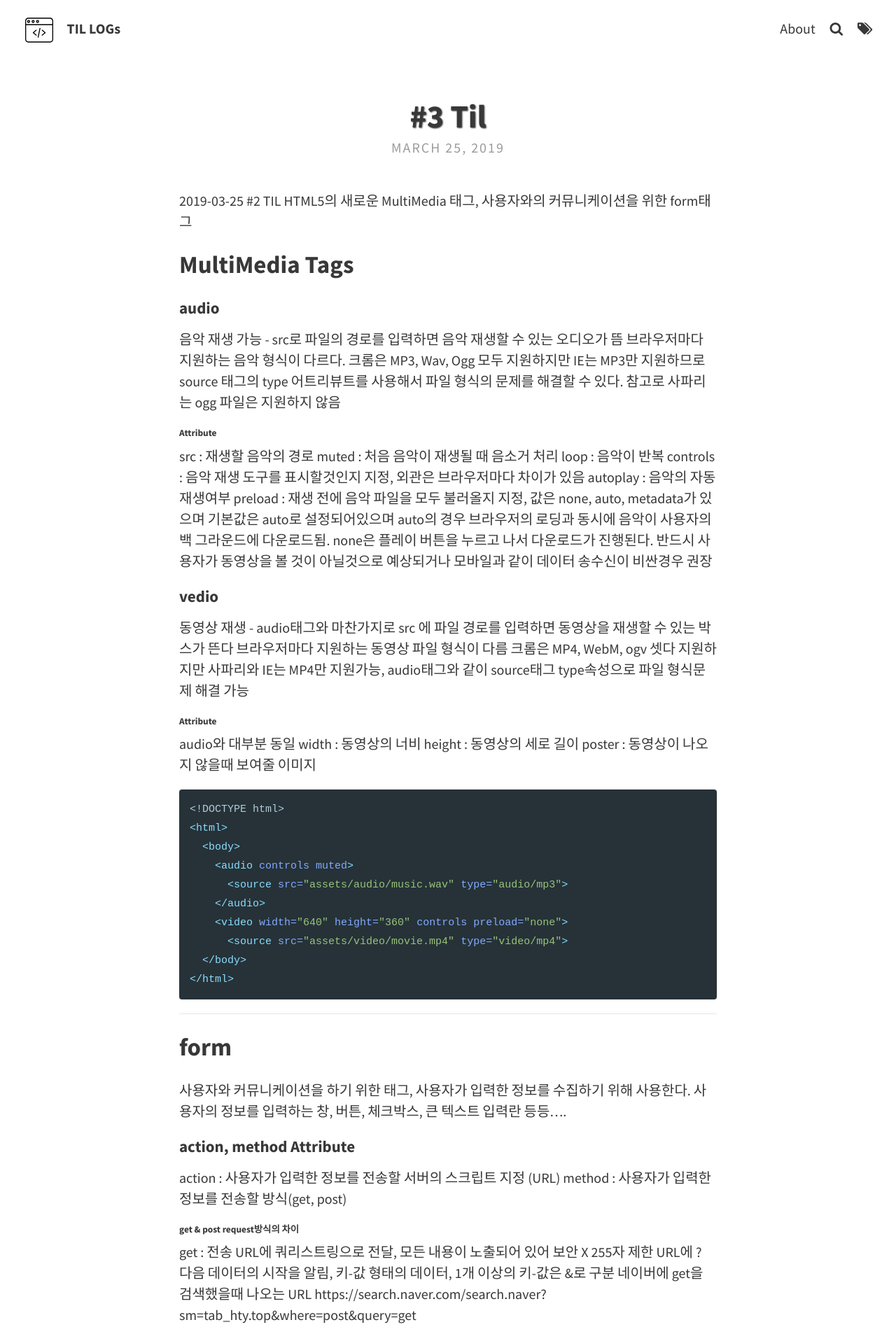
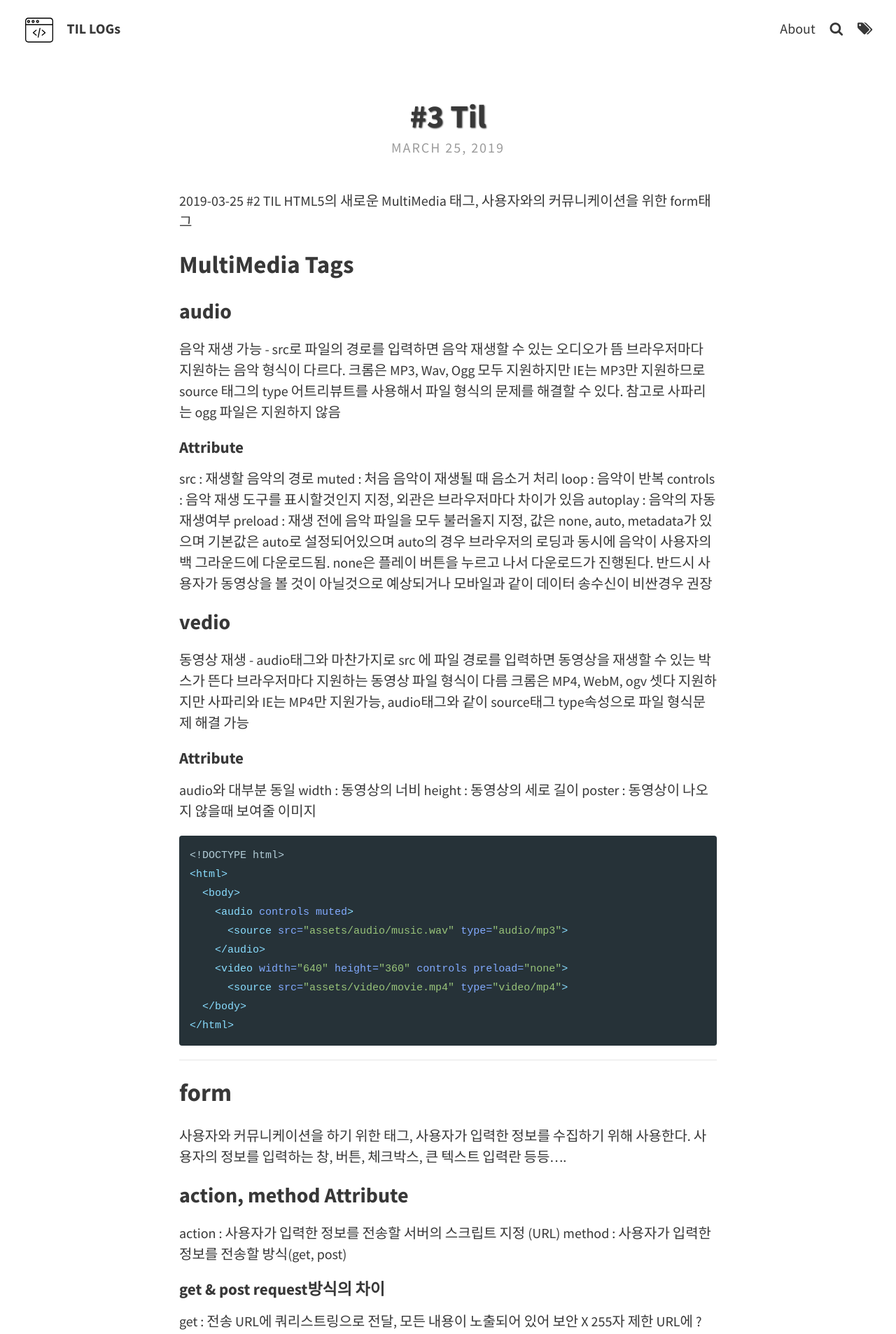
Before and after one commit to KangRachel/kangrachel.github.io, a Jekyll site: the page built from _posts/2019-03-25-#3-TIL.md, in a window 1280 px wide. Shown: the top 1906 px of the page at 70% size. Built offline with Jekyll 4.4.1, drawn with Linux system fonts in a browser that asks for light colours.

Commit message:
Update 2019-03-25-#3-TIL.md

```diff
--- a/_posts/2019-03-25-#3-TIL.md
+++ b/_posts/2019-03-25-#3-TIL.md
@@ -10,13 +10,13 @@ HTML5의 새로운 MultiMedia 태그, 사용자와의 커뮤니케이션을 위
 
 ## MultiMedia Tags
 
-#### audio
+### audio
 음악 재생 가능 - src로 파일의 경로를 입력하면 음악 재생할 수 있는 오디오가 뜸
 브라우저마다 지원하는 음악 형식이 다르다. 크롬은 MP3, Wav, Ogg 모두 지원하지만
 IE는 MP3만 지원하므로 source 태그의 type 어트리뷰트를 사용해서 파일 형식의 문제를 해결할 수 있다.
 참고로 사파리는 ogg 파일은 지원하지 않음
 
-###### Attribute
+#### Attribute
 src : 재생할 음악의 경로
 muted : 처음 음악이 재생될 때 음소거 처리
 loop : 음악이 반복
@@ -27,12 +27,12 @@ preload : 재생 전에 음악 파일을 모두 불러올지 지정, 값은 none
           백 그라운드에 다운로드됨. none은 플레이 버튼을 누르고 나서 다운로드가 진행된다. 반드시
           사용자가 동영상을 볼 것이 아닐것으로 예상되거나 모바일과 같이 데이터 송수신이 비싼경우 권장
 
-#### vedio
+### vedio
 동영상 재생 - audio태그와 마찬가지로 src 에 파일 경로를 입력하면 동영상을 재생할 수 있는 박스가 뜬다
 브라우저마다 지원하는 동영상 파일 형식이 다름 크롬은 MP4, WebM, ogv 셋다 지원하지만
 사파리와 IE는 MP4만 지원가능, audio태그와 같이 source태그 type속성으로 파일 형식문제 해결 가능
 
-###### Attribute
+#### Attribute
 audio와 대부분 동일
 width : 동영상의 너비
 height : 동영상의 세로 길이
@@ -57,11 +57,11 @@ poster : 동영상이 나오지 않을때 보여줄 이미지
 사용자와 커뮤니케이션을 하기 위한 태그, 사용자가 입력한 정보를 수집하기 위해 사용한다.
 사용자의 정보를 입력하는 창, 버튼, 체크박스, 큰 텍스트 입력란 등등....
 
-#### action, method Attribute
+### action, method Attribute
 action : 사용자가 입력한 정보를 전송할 서버의 스크립트 지정 (URL)
 method : 사용자가 입력한 정보를 전송할 방식(get, post)
 
-###### get & post request방식의 차이
+#### get & post request방식의 차이
 
 get : 전송 URL에 쿼리스트링으로 전달, 모든 내용이 노출되어 있어 보안 X
       255자 제한
```
